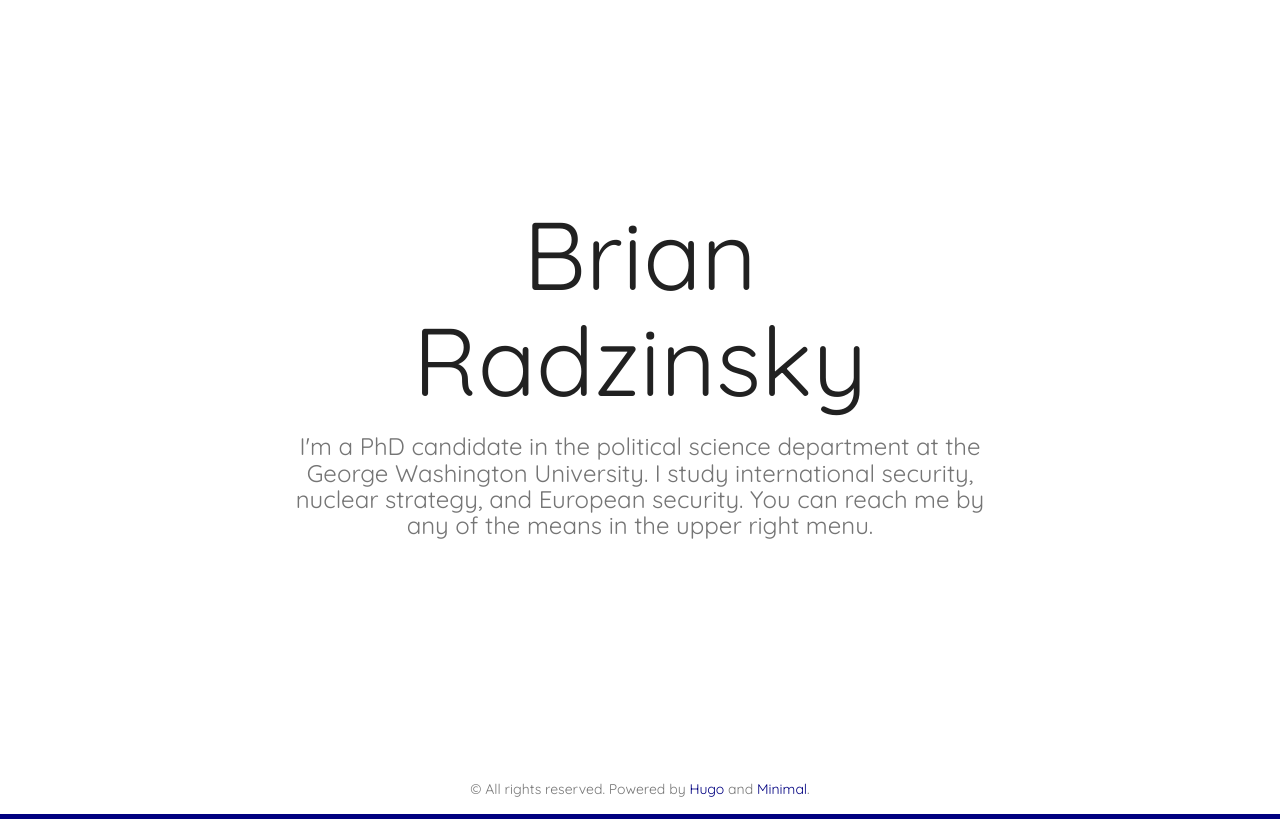
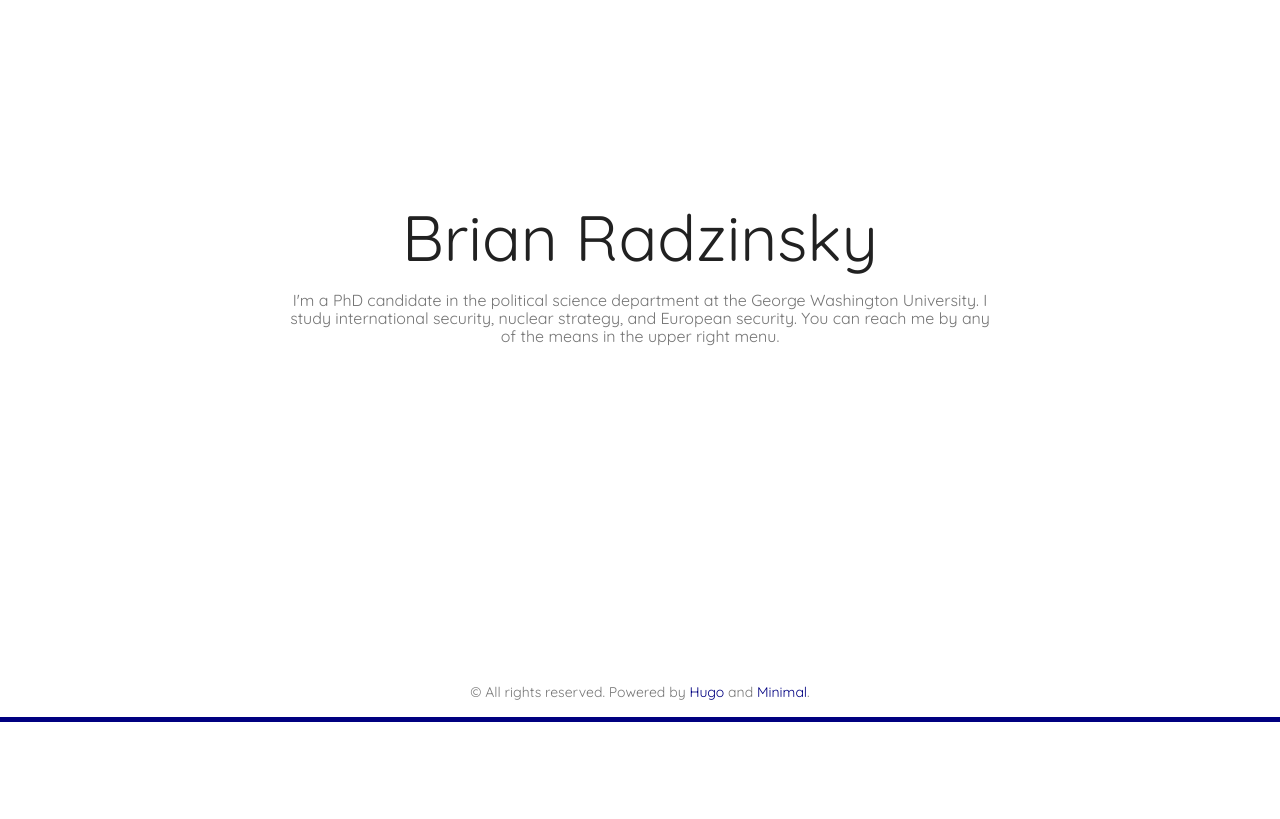
Before and after one commit to bradzinsky/bradzinsky.github.io, a plain HTML site: page index.html in a window 1280 px wide. Shown: the part 78-897 px from the top of the page. After the commit the page ends 800 px from the top, so only its background shows below. Drawn offline with nearby package versions, Linux system fonts and the light colour scheme.

Commit message:
Commit to alter heading attributes

```diff
--- a/css/main.css
+++ b/css/main.css
@@ -30,12 +30,12 @@ main {
 
 .intro > h1 {
     color: #212121;
-    font-size: 12vh;
+    font-size: 8vh;
 }
 
 .intro > h2 {
     color: #757575;
-    font-size: 3vmin;
+    font-size: 2vmin;
 }
 
 /*apply accent colour to links*/
```
